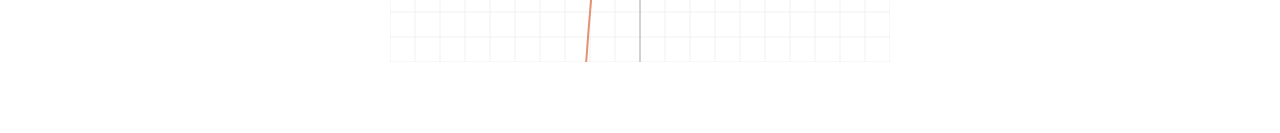
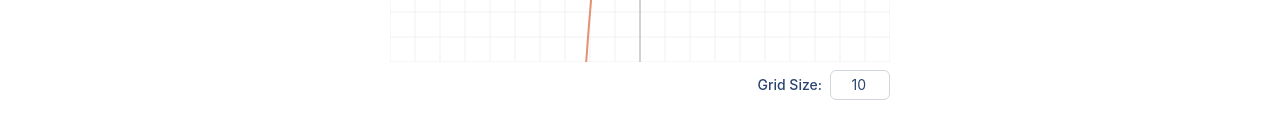
Before and after one commit to Austin0u/ics4u1-assignment-3, a React (Vite) app: page / in a window 1280 px wide. Shown: the part 710-843 px from the top of the page. Before the commit the page ends 808 px from the top, so only its background shows below. Built offline with nearby package versions, Linux system fonts and the light colour scheme.

Commit message:
Started to implement an input for changing the graph size

```diff
--- a/src/App.tsx
+++ b/src/App.tsx
@@ -101,7 +101,6 @@ export const App = () => {
               c={c}
               d={d}
               roots={roots}
-              gridSize={20}
             />
           </div>
           <div className="p-4">
--- a/src/components/CubicGraph.tsx
+++ b/src/components/CubicGraph.tsx
@@ -1,4 +1,4 @@
-import { useRef, useEffect } from 'react';
+import { useRef, useEffect, useState } from 'react';
 
 type CubicGraphProps = {
     a: number;
@@ -6,7 +6,6 @@ type CubicGraphProps = {
     c: number;
     d: number;
     roots: number[];
-    gridSize: number;
 };
 
 function drawGraph(canvas: HTMLCanvasElement, a: number, b: number, c: number, d: number, roots: number[], gridSize: number): void {
@@ -15,28 +14,26 @@ function drawGraph(canvas: HTMLCanvasElement, a: number, b: number, c: number, d
     const height = ctx.canvas.height;
     ctx.clearRect(0, 0, width, height);
 
-    // convert graph coords to canvas (aka translating cartesian coordinates)
     const toCanvasX = (x: number): number => {
-        return width / 2 + (x / gridSize) * width; //ex. x = 5, -> (5 + 10) / 20 becomes the % on the graph, then times width to scale it
+        return width / 2 + (x / (2 * gridSize)) * width;
     };
 
     const toCanvasY = (y: number): number => {
-        return height / 2 - (y / gridSize) * height; // canvas y starts at top, so move to middle and subtract % of graph
+        return height / 2 - (y / (2 * gridSize)) * height;
     };
 
-    // Draw grid
     ctx.strokeStyle = "#e0e0e0";
     ctx.lineWidth = 0.5;
 
-    for (let x = -gridSize / 2; x <= gridSize / 2; x++) { // vertical lines
-        const cx: number = toCanvasX(x);
+    for (let x = -gridSize; x <= gridSize; x++) {
+        const cx = toCanvasX(x);
         ctx.beginPath();
         ctx.moveTo(cx, 0);
         ctx.lineTo(cx, height);
         ctx.stroke();
     }
 
-    for (let y = -gridSize / 2; y <= gridSize / 2; y++) { // horizontal lines
+    for (let y = -gridSize; y <= gridSize; y++) {
         const cy = toCanvasY(y);
         ctx.beginPath();
         ctx.moveTo(0, cy);
@@ -44,52 +41,65 @@ function drawGraph(canvas: HTMLCanvasElement, a: number, b: number, c: number, d
         ctx.stroke();
     }
 
-    // Draw axes
     ctx.strokeStyle = "#aaaaaa";
     ctx.lineWidth = 1;
     ctx.beginPath();
-    ctx.moveTo(0, height / 2); ctx.lineTo(width, height / 2); // x axis
-    ctx.moveTo(width / 2, 0); ctx.lineTo(width / 2, height); // y axis
+    ctx.moveTo(0, height / 2);
+    ctx.lineTo(width, height / 2);
+    ctx.moveTo(width / 2, 0);
+    ctx.lineTo(width / 2, height);
     ctx.stroke();
 
-    // Draw curve
     ctx.strokeStyle = "#E49273";
     ctx.lineWidth = 2;
     ctx.beginPath();
 
-    for (let x = -gridSize / 2; x < gridSize / 2; x += 0.15) { // smaller step = more detailed curve.
+    for (let x = -gridSize; x < gridSize; x += 0.15) {
         const cx = toCanvasX(x);
-        const cy = toCanvasY(a * Math.pow(x, 3) + b * Math.pow(x, 2) + c * x + d); // use abcd values to calculate y for each x
-
+        const cy = toCanvasY(a * x ** 3 + b * x ** 2 + c * x + d);
         ctx.lineTo(cx, cy);
     }
 
     ctx.stroke();
 
-    // Draw roots as dots
     ctx.fillStyle = "#7180acff";
-
     for (const root of roots) {
         const cx = toCanvasX(root);
         const cy = toCanvasY(0);
         ctx.beginPath();
-        ctx.arc(cx, cy, 4, 0, Math.PI * 2); // makes a circle (x, y, radius, startAngle, endAngle)
+        ctx.arc(cx, cy, 4, 0, Math.PI * 2);
         ctx.fill();
     }
 }
 
-export const CubicGraph = ({ a, b, c, d, roots, gridSize }: CubicGraphProps) => {
+export const CubicGraph = ({ a, b, c, d, roots }: CubicGraphProps) => {
     const canvasRef = useRef<HTMLCanvasElement>(null);
+
+    const [localGridSize, setLocalGridSize] = useState<number>(10);
 
     useEffect(() => {
         if (canvasRef.current) {
-            drawGraph(canvasRef.current, a, b, c, d, roots, gridSize);
+            drawGraph(canvasRef.current, a, b, c, d, roots, localGridSize);
         }
-    }, [a, b, c, d, roots, gridSize]);
+    }, [a, b, c, d, roots, localGridSize]);
 
     return (
-        <div className="flex flex-col items-center justify-center">
+        <div className="flex flex-col items-center">
             <canvas ref={canvasRef} width="500" height="500" />
+            <div className="mt-2 w-full flex justify-end items-center gap-2 text-sm">
+                <span className="text-[#2B4570] font-medium">Grid Size:</span>
+                <input
+                    type="number"
+                    value={localGridSize}
+                    onChange={(e) => {
+                        const value = Number(e.target.value);
+                        if (!Number.isNaN(value) && value > 0) {
+                            setLocalGridSize(value);
+                        }
+                    }}
+                    className="w-15 rounded-md border border-gray-300 px-2 py-1 text-right"
+                />
+            </div>
         </div>
     );
 };
```
